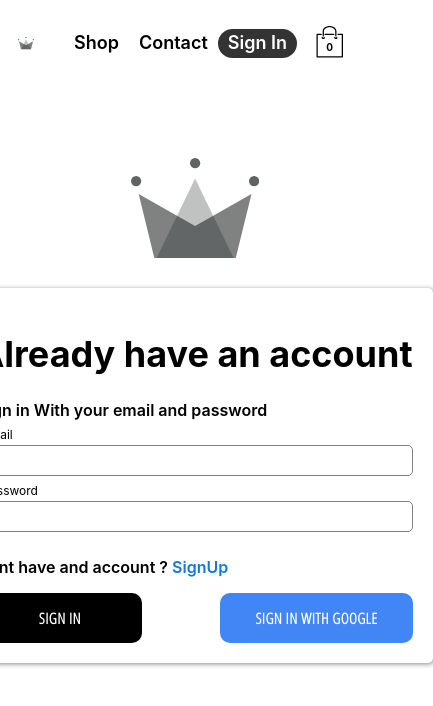
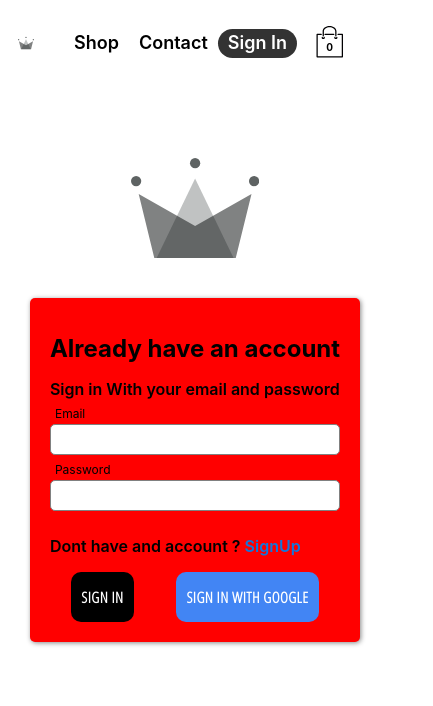
Before and after one commit to 3mrhussein/crown-clothing, a React (Create React App) app: page /signin in a window 390 px wide. Shown: the top 706 px of the page, 433 px wide, since content can reach past the window. Built offline with nearby package versions, Linux system fonts and the light colour scheme; no server answers.

Commit message:
fix some styles for small screen in sign in form

```diff
--- a/src/components/custom-button/custom-button.styles.js
+++ b/src/components/custom-button/custom-button.styles.js
@@ -36,12 +36,13 @@ const buttonStyles = (props) => {
 };
 
 export const CustomButtonContainer = styled.button`
-  min-width: 165px;
-  width: auto;
   height: 50px;
   letter-spacing: 0.5px;
   line-height: 50px;
-  padding: 0 35px 0 35px;
+  padding: 0 35px;
+  @media (max-width: 500px) {
+    padding: 0 10px;
+  }
   font-size: 15px;
   text-transform: uppercase;
   font-family: 'Open Sans Condensed';
--- a/src/components/sign-in/sign-in.component.jsx
+++ b/src/components/sign-in/sign-in.component.jsx
@@ -43,9 +43,7 @@ const SignIn = ({ emailSignInStart, googleSignInStart }) => {
         </Modal>
       ) : null}
       <h1>Already have an account</h1>
-      <span style={{ fontSize: 'medium' }}>
-        Sign in With your email and password
-      </span>
+      <span>Sign in With your email and password</span>
       <form onSubmit={handleSubmit}>
         <FormInput
           type="email"
@@ -65,7 +63,7 @@ const SignIn = ({ emailSignInStart, googleSignInStart }) => {
           handleChange={handleChange}
         />
 
-        <p style={{ fontSize: 'medium ' }}>
+        <p>
           Dont have and account ?{' '}
           <span onClick={() => setShowSignupModal(true)}> SignUp</span>{' '}
         </p>
--- a/src/components/sign-in/sign-in.styles.js
+++ b/src/components/sign-in/sign-in.styles.js
@@ -3,6 +3,14 @@ import styled from 'styled-components';
 export const SignInFormContainer = styled.div`
   display: flex;
   flex-direction: column;
+  flex: 1;
+  font-size: medium;
+  h1 {
+    font-size: 28px;
+    @media (max-width: 400px) {
+      font-size: 24px;
+    }
+  }
   p {
     span {
       color: #1177dd;
@@ -17,6 +25,6 @@ export const SignInFormContainer = styled.div`
 
 export const SignInButtonsContainer = styled.div`
   display: flex;
-  justify-content: space-between;
+  justify-content: space-around;
   align-items: center;
 `;
--- a/src/pages/sign-in-and-sign-up/sign-in-and-sign-up.styles.js
+++ b/src/pages/sign-in-and-sign-up/sign-in-and-sign-up.styles.js
@@ -23,4 +23,19 @@ export const SignInFormContainer = styled.div`
   border-radius: 5px;
   box-shadow: 1px 1px 5px #888888;
   padding: 20px;
+  margin: 10px;
+  flex: 0 1 auto;
+  /* @media (max-width: 500px) {
+    width: 98%;
+    h1 {
+      font-size: medium;
+    }
+    span {
+      font-size: small;
+    }
+    p {
+      font-size: small; */
+    }
+  }
+  background-color: red;
 `;
```
